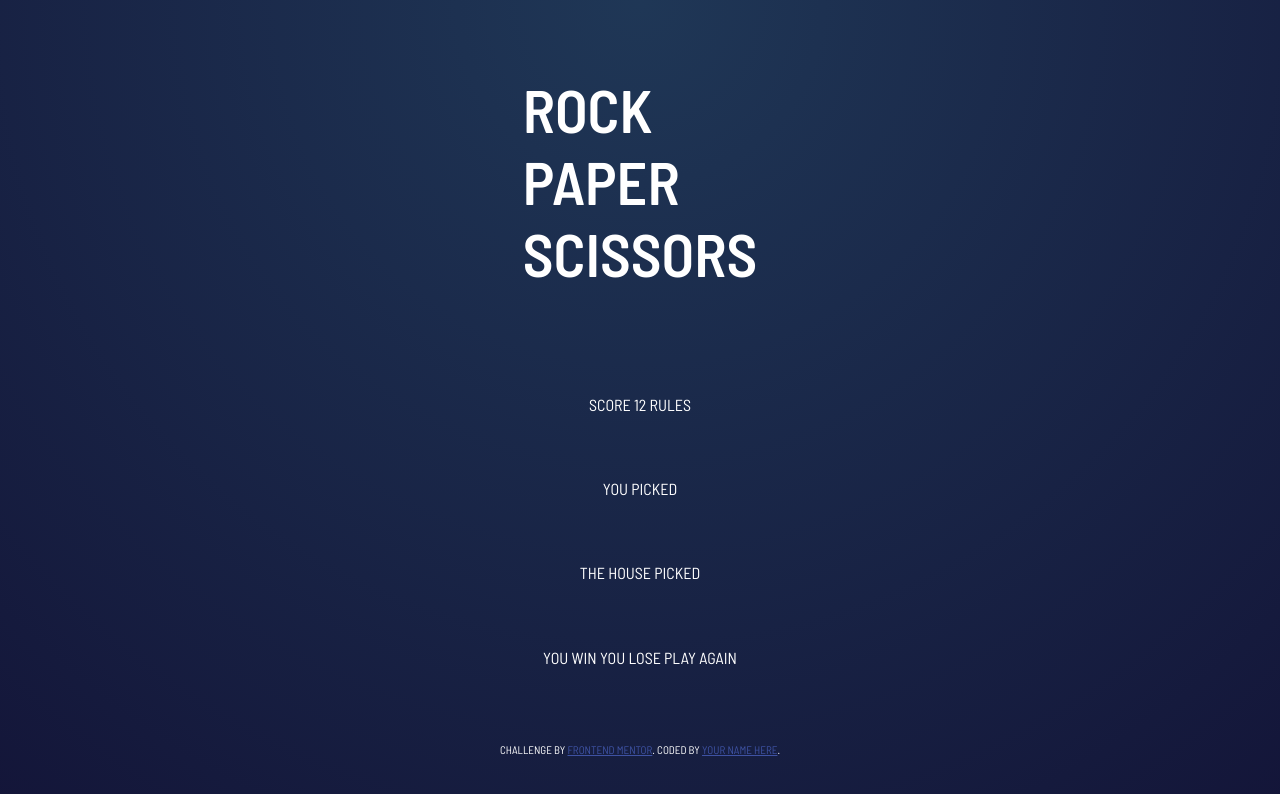
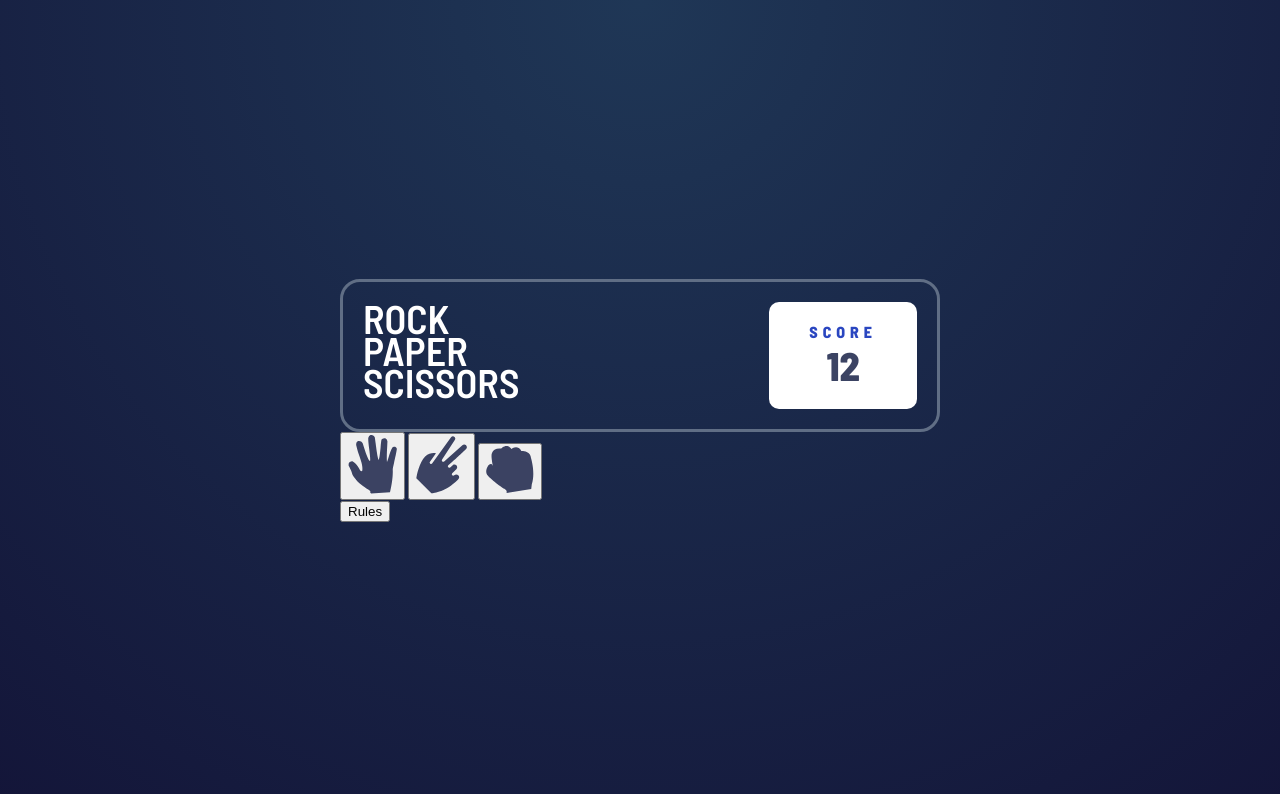
Before and after one commit to alinaktbui/rock-paper-scissor-game, a plain HTML site: page index.html in a window 1280 px wide. Drawn offline with Linux system fonts and the light colour scheme.

Commit message:
Update HTML and CSS

```diff
--- a/index.html
+++ b/index.html
@@ -3,44 +3,38 @@
 <head>
   <meta charset="UTF-8">
   <meta name="viewport" content="width=device-width, initial-scale=1.0"> <!-- displays site properly based on user's device -->
-  <link rel="stylesheet" href="static/stylesheet.css">
+  <link rel="stylesheet" href="static/style.css">
   <link rel="icon" type="image/png" sizes="32x32" href="./images/favicon-32x32.png">
   <link rel="preconnect" href="https://fonts.gstatic.com">
   <link href="https://fonts.googleapis.com/css2?family=Barlow+Semi+Condensed:wght@400;600;800;900&display=swap" rel="stylesheet">
+  <!-- Script will load after the HTML-->
+  <script src="script.js" defer></script>
   <title>Frontend Mentor | Rock, Paper, Scissors</title>
-  <div>
-      <h1>Rock
-      </br>Paper
-      </br>Scissors
-    </h1>
+</head>
+<body>
+  <div class="container">
+    <header>
+      <h1>
+        <span>Rock</span>
+        <span>Paper</span>
+        <span>Scissors</span>
+      </h1>
+      <div class="score-container">
+        <h4>Score</h4>
+        <p class="score">12</p>
+      </div>
+    </header>
+    <main>
+      <button class="btn-circle"><img src="./images/icon-paper.svg" alt="paper icon"></button>
+      <button class="btn-circle"><img src="./images/icon-scissors.svg" alt="scissor icon"></button>
+      <button  class="btn-circle"><img src="./images/icon-rock.svg" alt="rock icon"></button>
+    </main>
+    <button class="btn-rules">Rules</button>
   </div>
-
-  Score
-  12
-
-  Rules
-  <div>You Picked</div>
-
-  <div>The House Picked</div>
-
-  You Win
-  You Lose
-
-  Play Again
-
+</body>
   <!-- Feel free to remove these styles or customise in your own stylesheet 👍 -->
   <style>
     .attribution { font-size: 11px; text-align: center; }
     .attribution a { color: hsl(228, 45%, 44%); }
   </style>
-</head>
-<body>
-
-
-
-  <div class="attribution">
-    <p>Challenge by <a href="https://www.frontendmentor.io?ref=challenge" target="_blank">Frontend Mentor</a>.
-    Coded by <a href="#">Your Name Here</a>.</p>
-  </div>
-</body>
 </html>
--- /dev/null
+++ b/static/style.css
@@ -0,0 +1,69 @@
+* {
+    box-sizing: border-box;
+}
+
+body {
+    background: #000;
+    height: 100vh;
+    margin: 0;
+    display: grid;
+    place-items: center center;
+    background: radial-gradient(
+      circle at top center,
+      hsl(214, 47%, 23%), hsl(237, 49%, 15%)
+    )
+  }
+
+  .container {
+    width: 600px;
+    max-width: 100%;
+    margin: 0 auto;
+  }
+
+  header {
+    border: 3px solid hsl(217, 16%, 45%);
+    border-radius: 20px;
+    display: flex;
+    justify-content: space-between;
+    padding: 20px;
+  }
+
+  h1 {
+    margin: 0;
+    font-size: 2.5rem;
+    font-weight: 600;
+    display: flex;
+    flex-direction: column;
+    line-height: 0.8;
+  }
+
+  h2 {
+      font-weight: 400;
+  }
+
+  h4 {
+    color: hsl(229, 64%, 46%);
+    letter-spacing: 5px;
+    margin: 0;
+  }
+
+  .score-container {
+    background-color: #fff;
+    border-radius:  10px;
+    padding: 20px 40px;
+    text-align: center;
+
+  }
+
+  .score-container p {
+    color: hsl(229, 25%, 31%);
+    font-size: 2.5rem;
+    font-weight: 700;
+    margin: 0;
+  }
+
+  body, h1, h2, h3, h5, h6 {
+    font-family: 'Barlow Semi Condensed', sans-serif;
+    color: white;
+    text-transform: uppercase;
+  }
--- a/static/stylesheet.css
+++ /dev/null
@@ -1,26 +0,0 @@
-body {
-    background: #000;
-    height: 100vh;
-    margin: 0;
-    display: grid;
-    place-items: center center;
-    background: radial-gradient(
-      circle at top center,
-      hsl(214, 47%, 23%), hsl(237, 49%, 15%)
-    )
-  }
-
-  body, h1, h2, h3, h4, h5, h6 {
-    font-family: 'Barlow Semi Condensed', sans-serif;
-    color: white;
-    text-transform: uppercase;
-  }
-
-  h1 {
-    font-size: 60px;
-    font-weight: 600;
-  }
-
-  h2 {
-      font-weight: 400;
-  }
```
Also changed, not shown: static/script.js (added).
